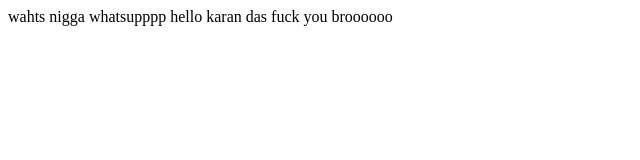
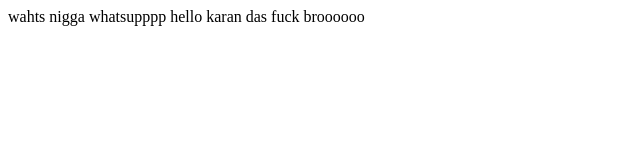
Before and after one commit to karandas621-tech/campus-eye, a plain HTML site: page hello.html in a window 1280 px wide. Shown: the full height of the page, 0-640 px from the left. Drawn offline with Linux system fonts and the light colour scheme.

Commit message:
Removed text

```diff
--- a/hello.html
+++ b/hello.html
@@ -12,6 +12,6 @@
 
 
     hello karan das
-    fuck you broooooo
+    fuck broooooo
 </body>
 </html>
```
